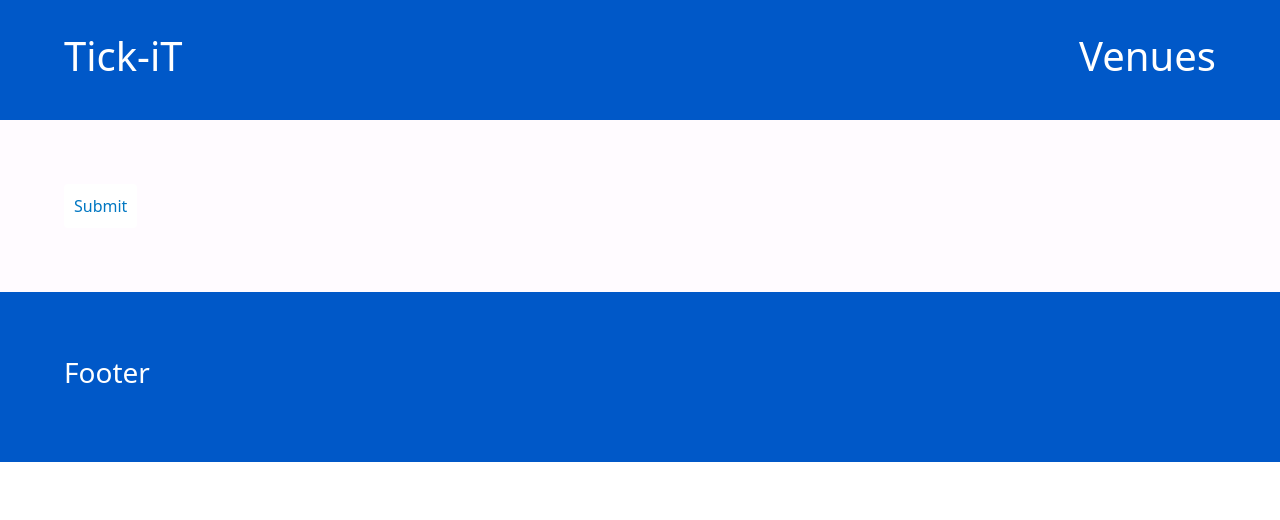
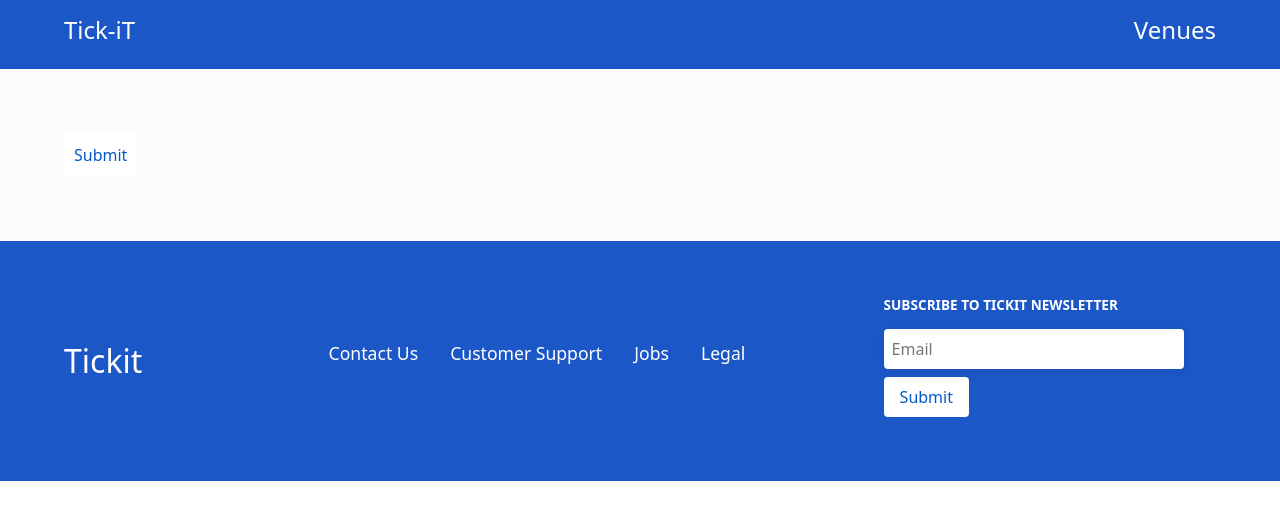
Before and after one commit to austinih/tickit_app_frontend, a React (Create React App) app in the folder tickit/: page /confirmation in a window 1280 px wide. Shown: the top 520 px of the page. Built offline with nearby package versions, Linux system fonts and the light colour scheme.

Commit message:
updated venue-details css

```diff
--- a/tickit/src/components/Footer.jsx
+++ b/tickit/src/components/Footer.jsx
@@ -3,7 +3,21 @@ import '../styles/footer.css'
 export default function Footer() {
     return(
         <div className="footer-container">
-            <h3>Footer</h3>
+            <h3 className="footer-title">Tickit</h3>
+            <div className="links-container">
+            <p>Contact Us</p>
+            <p>Customer Support</p>
+            <p>Jobs</p>
+            <p>Legal</p>
+            </div>
+            <form className="newsletter-form">
+            <div className="newsletter-input-container">
+            <label htmlFor="newsletter-email"></label>
+            <input type="email" id="newsletter-email" name="newsletter-email" placeholder="Email" required />
+            <button>Submit</button>
+            </div>
+
+        </form>
         </div>
     )
 }
--- a/tickit/src/components/VenueDetails.jsx
+++ b/tickit/src/components/VenueDetails.jsx
@@ -27,20 +27,28 @@ export default function VenueDetails() {
         return <h1>Loading, please wait</h1>;}
     return (
         <div>
-
-            <img className="venue-image" src={venue.image_url} alt='Venue Image' style={{width: '500px'}}/>
-            <h1>Upcoming Events at {venue.name} </h1>
+            <div className="venue-header">
+                <div className="venue-info">
+                    <h1>Upcoming Events at {venue.name} </h1>
+                    <h3>{venue.address}</h3>
+                </div>
+                <img className="venue-image" src={venue.image_url} alt='Venue Image' />
+            </div>
             <div className="event-list">
                 {venue.events ? venue.events.map((event) => (
 
                     <div className="events-card">
-                        <h2 >{event.date}</h2>
-                        <h2 >{event.artist}</h2>
-                        <h2 className="event-name">{event.title}</h2>
-                        <h2 >{event.price}</h2>
-                        <h2 >{event.genre}</h2>
-                        <Link to={`/tickets/${event.id}`} key={events.id}><button>Tickets
-                            </button>
+                        <div className="details-box" id="details">
+                            <h3 className="event-date"style={{width:'15vw'}}>{event.date}</h3>
+                            <div style={{width:'30vw'}}>
+                                <h3 >{event.title}</h3>
+                                <h3 className="event-artist">{event.artist}</h3>
+                            </div>
+                            {/* <h2 >{event.price}</h2> */}
+                            <h5 style={{width:'20vw'}}>{event.genre}</h5>
+                        </div>
+                            <Link to={`/tickets/${event.id}`} key={events.id} ><button className="ticket-button">See Tickets
+                                </button>
                             </Link>
 
                     </div>
--- a/tickit/src/styles/css/tokens.css
+++ b/tickit/src/styles/css/tokens.css
@@ -1,87 +1,87 @@
 :root {
-  --md-source: #0066e5;
+  --md-source: #1C57C7;
   /* primary */
   --md-ref-palette-primary0: #000000;
-  --md-ref-palette-primary10: #001944;
-  --md-ref-palette-primary20: #002d6d;
-  --md-ref-palette-primary25: #003783;
-  --md-ref-palette-primary30: #00429a;
-  --md-ref-palette-primary35: #004db1;
-  --md-ref-palette-primary40: #0058c8;
-  --md-ref-palette-primary50: #2071f0;
-  --md-ref-palette-primary60: #548dff;
-  --md-ref-palette-primary70: #84aaff;
-  --md-ref-palette-primary80: #afc6ff;
-  --md-ref-palette-primary90: #d9e2ff;
-  --md-ref-palette-primary95: #edf0ff;
+  --md-ref-palette-primary10: #001848;
+  --md-ref-palette-primary20: #002b73;
+  --md-ref-palette-primary25: #00358a;
+  --md-ref-palette-primary30: #0040a2;
+  --md-ref-palette-primary35: #004aba;
+  --md-ref-palette-primary40: #1c57c7;
+  --md-ref-palette-primary50: #3f71e2;
+  --md-ref-palette-primary60: #5d8cfe;
+  --md-ref-palette-primary70: #89a9ff;
+  --md-ref-palette-primary80: #b2c5ff;
+  --md-ref-palette-primary90: #dae2ff;
+  --md-ref-palette-primary95: #eef0ff;
   --md-ref-palette-primary98: #faf8ff;
   --md-ref-palette-primary99: #fefbff;
   --md-ref-palette-primary100: #ffffff;
   /* secondary */
   --md-ref-palette-secondary0: #000000;
-  --md-ref-palette-secondary10: #002021;
-  --md-ref-palette-secondary20: #003739;
-  --md-ref-palette-secondary25: #004346;
-  --md-ref-palette-secondary30: #004f53;
-  --md-ref-palette-secondary35: #005c60;
-  --md-ref-palette-secondary40: #00696d;
-  --md-ref-palette-secondary50: #00848a;
-  --md-ref-palette-secondary60: #00a1a7;
-  --md-ref-palette-secondary70: #1dbdc4;
-  --md-ref-palette-secondary80: #4cd9e0;
-  --md-ref-palette-secondary90: #6ff6fd;
-  --md-ref-palette-secondary95: #befcff;
-  --md-ref-palette-secondary98: #e6feff;
-  --md-ref-palette-secondary99: #f2ffff;
+  --md-ref-palette-secondary10: #151b2c;
+  --md-ref-palette-secondary20: #2a3042;
+  --md-ref-palette-secondary25: #353b4d;
+  --md-ref-palette-secondary30: #404659;
+  --md-ref-palette-secondary35: #4c5265;
+  --md-ref-palette-secondary40: #585e71;
+  --md-ref-palette-secondary50: #71768b;
+  --md-ref-palette-secondary60: #8a90a5;
+  --md-ref-palette-secondary70: #a5aac1;
+  --md-ref-palette-secondary80: #c0c6dd;
+  --md-ref-palette-secondary90: #dce2f9;
+  --md-ref-palette-secondary95: #eef0ff;
+  --md-ref-palette-secondary98: #faf8ff;
+  --md-ref-palette-secondary99: #fefbff;
   --md-ref-palette-secondary100: #ffffff;
   /* tertiary */
   --md-ref-palette-tertiary0: #000000;
-  --md-ref-palette-tertiary10: #360f00;
-  --md-ref-palette-tertiary20: #591d00;
-  --md-ref-palette-tertiary25: #6b2500;
-  --md-ref-palette-tertiary30: #7b2f08;
-  --md-ref-palette-tertiary35: #8a3a13;
-  --md-ref-palette-tertiary40: #99461e;
-  --md-ref-palette-tertiary50: #b95d34;
-  --md-ref-palette-tertiary60: #d9764b;
-  --md-ref-palette-tertiary70: #f98f62;
-  --md-ref-palette-tertiary80: #ffb597;
-  --md-ref-palette-tertiary90: #ffdbcd;
-  --md-ref-palette-tertiary95: #ffede7;
-  --md-ref-palette-tertiary98: #fff8f6;
+  --md-ref-palette-tertiary10: #2b122b;
+  --md-ref-palette-tertiary20: #422741;
+  --md-ref-palette-tertiary25: #4e324d;
+  --md-ref-palette-tertiary30: #5a3d59;
+  --md-ref-palette-tertiary35: #664965;
+  --md-ref-palette-tertiary40: #735471;
+  --md-ref-palette-tertiary50: #8d6d8b;
+  --md-ref-palette-tertiary60: #a886a5;
+  --md-ref-palette-tertiary70: #c4a0c0;
+  --md-ref-palette-tertiary80: #e1bbdc;
+  --md-ref-palette-tertiary90: #fed7f9;
+  --md-ref-palette-tertiary95: #ffebfa;
+  --md-ref-palette-tertiary98: #fff7fa;
   --md-ref-palette-tertiary99: #fffbff;
   --md-ref-palette-tertiary100: #ffffff;
   /* neutral */
   --md-ref-palette-neutral0: #000000;
-  --md-ref-palette-neutral10: #311300;
-  --md-ref-palette-neutral20: #512400;
-  --md-ref-palette-neutral25: #612d00;
-  --md-ref-palette-neutral30: #733600;
-  --md-ref-palette-neutral35: #843f00;
-  --md-ref-palette-neutral40: #954906;
-  --md-ref-palette-neutral50: #b46121;
-  --md-ref-palette-neutral60: #d47a38;
-  --md-ref-palette-neutral70: #f4944f;
-  --md-ref-palette-neutral80: #ffb687;
-  --md-ref-palette-neutral90: #ffdbc7;
-  --md-ref-palette-neutral95: #ffede4;
-  --md-ref-palette-neutral98: #fff8f5;
-  --md-ref-palette-neutral99: #fffbff;
+  --md-ref-palette-neutral10: #1b1b1f;
+  --md-ref-palette-neutral20: #303034;
+  --md-ref-palette-neutral25: #3b3b3f;
+  --md-ref-palette-neutral30: #46464a;
+  --md-ref-palette-neutral35: #525256;
+  --md-ref-palette-neutral40: #5e5e62;
+  --md-ref-palette-neutral50: #77777a;
+  --md-ref-palette-neutral60: #919094;
+  --md-ref-palette-neutral70: #acaaaf;
+  --md-ref-palette-neutral80: #c7c6ca;
+  --md-ref-palette-neutral90: #e4e2e6;
+  --md-ref-palette-neutral95: #f2f0f4;
+  --md-ref-palette-neutral98: #fbf8fd;
+  --md-ref-palette-neutral99: #fefbff;
   --md-ref-palette-neutral100: #ffffff;
   /* neutral-variant */
   --md-ref-palette-neutral-variant0: #000000;
   --md-ref-palette-neutral-variant10: #191b23;
   --md-ref-palette-neutral-variant20: #2e3038;
   --md-ref-palette-neutral-variant25: #393b43;
-  --md-ref-palette-neutral-variant30: #44464f;
+  --md-ref-palette-neutral-variant30: #45464f;
   --md-ref-palette-neutral-variant35: #50525a;
   --md-ref-palette-neutral-variant40: #5c5e67;
   --md-ref-palette-neutral-variant50: #757780;
-  --md-ref-palette-neutral-variant60: #8f9099;
-  --md-ref-palette-neutral-variant70: #a9abb4;
+  --md-ref-palette-neutral-variant60: #8f909a;
+  --md-ref-palette-neutral-variant70: #aaaab4;
   --md-ref-palette-neutral-variant80: #c5c6d0;
   --md-ref-palette-neutral-variant90: #e1e2ec;
-  --md-ref-palette-neutral-variant95: #eff0fa;
+  --md-ref-palette-neutral-variant95: #f0f0fa;
   --md-ref-palette-neutral-variant98: #faf8ff;
   --md-ref-palette-neutral-variant99: #fefbff;
   --md-ref-palette-neutral-variant100: #ffffff;
@@ -103,70 +103,67 @@
   --md-ref-palette-error99: #fffbff;
   --md-ref-palette-error100: #ffffff;
   /* light */
-  --md-sys-color-primary-light: #0058c8;
+  --md-sys-color-primary-light: #1c57c7;
   --md-sys-color-on-primary-light: #ffffff;
-  --md-sys-color-primary-container-light: #d9e2ff;
-  --md-sys-color-on-primary-container-light: #001944;
-  --md-sys-color-secondary-light: #00696d;
+  --md-sys-color-primary-container-light: #dae2ff;
+  --md-sys-color-on-primary-container-light: #001848;
+  --md-sys-color-secondary-light: #585e71;
   --md-sys-color-on-secondary-light: #ffffff;
-  --md-sys-color-secondary-container-light: #6ff6fd;
-  --md-sys-color-on-secondary-container-light: #002021;
-  --md-sys-color-tertiary-light: #99461e;
+  --md-sys-color-secondary-container-light: #dce2f9;
+  --md-sys-color-on-secondary-container-light: #151b2c;
+  --md-sys-color-tertiary-light: #735471;
   --md-sys-color-on-tertiary-light: #ffffff;
-  --md-sys-color-tertiary-container-light: #ffdbcd;
-  --md-sys-color-on-tertiary-container-light: #360f00;
+  --md-sys-color-tertiary-container-light: #fed7f9;
+  --md-sys-color-on-tertiary-container-light: #2b122b;
   --md-sys-color-error-light: #ba1a1a;
   --md-sys-color-error-container-light: #ffdad6;
   --md-sys-color-on-error-light: #ffffff;
   --md-sys-color-on-error-container-light: #410002;
-  --md-sys-color-background-light: #fffbff;
-  --md-sys-color-on-background-light: #311300;
-  --md-sys-color-surface-light: #fffbff;
-  --md-sys-color-on-surface-light: #311300;
+  --md-sys-color-background-light: #fefbff;
+  --md-sys-color-on-background-light: #1b1b1f;
+  --md-sys-color-surface-light: #fefbff;
+  --md-sys-color-on-surface-light: #1b1b1f;
   --md-sys-color-surface-variant-light: #e1e2ec;
-  --md-sys-color-on-surface-variant-light: #44464f;
+  --md-sys-color-on-surface-variant-light: #45464f;
   --md-sys-color-outline-light: #757780;
-  --md-sys-color-inverse-on-surface-light: #ffede4;
-  --md-sys-color-inverse-surface-light: #512400;
-  --md-sys-color-inverse-primary-light: #afc6ff;
+  --md-sys-color-inverse-on-surface-light: #f2f0f4;
+  --md-sys-color-inverse-surface-light: #303034;
+  --md-sys-color-inverse-primary-light: #b2c5ff;
   --md-sys-color-shadow-light: #000000;
-  --md-sys-color-surface-tint-light: #0058c8;
+  --md-sys-color-surface-tint-light: #1c57c7;
   --md-sys-color-outline-variant-light: #c5c6d0;
   --md-sys-color-scrim-light: #000000;
   /* dark */
-  --md-sys-color-primary-dark: #afc6ff;
-  --md-sys-color-on-primary-dark: #002d6d;
-  --md-sys-color-primary-container-dark: #00429a;
-  --md-sys-color-on-primary-container-dark: #d9e2ff;
-  --md-sys-color-secondary-dark: #4cd9e0;
-  --md-sys-color-on-secondary-dark: #003739;
-  --md-sys-color-secondary-container-dark: #004f53;
-  --md-sys-color-on-secondary-container-dark: #6ff6fd;
-  --md-sys-color-tertiary-dark: #ffb597;
-  --md-sys-color-on-tertiary-dark: #591d00;
-  --md-sys-color-tertiary-container-dark: #7b2f08;
-  --md-sys-color-on-tertiary-container-dark: #ffdbcd;
+  --md-sys-color-primary-dark: #b2c5ff;
+  --md-sys-color-on-primary-dark: #002b73;
+  --md-sys-color-primary-container-dark: #0040a2;
+  --md-sys-color-on-primary-container-dark: #dae2ff;
+  --md-sys-color-secondary-dark: #c0c6dd;
+  --md-sys-color-on-secondary-dark: #2a3042;
+  --md-sys-color-secondary-container-dark: #404659;
+  --md-sys-color-on-secondary-container-dark: #dce2f9;
+  --md-sys-color-tertiary-dark: #e1bbdc;
+  --md-sys-color-on-tertiary-dark: #422741;
+  --md-sys-color-tertiary-container-dark: #5a3d59;
+  --md-sys-color-on-tertiary-container-dark: #fed7f9;
   --md-sys-color-error-dark: #ffb4ab;
   --md-sys-color-error-container-dark: #93000a;
   --md-sys-color-on-error-dark: #690005;
   --md-sys-color-on-error-container-dark: #ffdad6;
-  --md-sys-color-background-dark: #311300;
-  --md-sys-color-on-background-dark: #ffdbc7;
-  --md-sys-color-surface-dark: #311300;
-  --md-sys-color-on-surface-dark: #ffdbc7;
-  --md-sys-color-surface-variant-dark: #44464f;
+  --md-sys-color-background-dark: #1b1b1f;
+  --md-sys-color-on-background-dark: #e4e2e6;
+  --md-sys-color-surface-dark: #1b1b1f;
+  --md-sys-color-on-surface-dark: #e4e2e6;
+  --md-sys-color-surface-variant-dark: #45464f;
   --md-sys-color-on-surface-variant-dark: #c5c6d0;
-  --md-sys-color-outline-dark: #8f9099;
-  --md-sys-color-inverse-on-surface-dark: #311300;
-  --md-sys-color-inverse-surface-dark: #ffdbc7;
-  --md-sys-color-inverse-primary-dark: #0058c8;
+  --md-sys-color-outline-dark: #8f909a;
+  --md-sys-color-inverse-on-surface-dark: #1b1b1f;
+  --md-sys-color-inverse-surface-dark: #e4e2e6;
+  --md-sys-color-inverse-primary-dark: #1c57c7;
   --md-sys-color-shadow-dark: #000000;
-  --md-sys-color-surface-tint-dark: #afc6ff;
-  --md-sys-color-outline-variant-dark: #44464f;
+  --md-sys-color-surface-tint-dark: #b2c5ff;
+  --md-sys-color-outline-variant-dark: #45464f;
   --md-sys-color-scrim-dark: #000000;
-  /* Custom Colors */
-  --md-custom-color-Custom-Color-1: #E1FCFD;
-  --md-custom-color-Custom-Color-2: #394F8A;
   /* display - large */
   --md-sys-typescale-display-large-font-family-name: Roboto;
   --md-sys-typescale-display-large-font-family-style: Regular;
--- a/tickit/src/styles/footer.css
+++ b/tickit/src/styles/footer.css
@@ -2,7 +2,98 @@
   background-color: var(--md-sys-color-primary);
   color: var(--md-sys-color-on-primary);
   display: flex;
-    flex-direction: column;
+  flex-direction: row;
+  justify-content: space-between;
+  align-items: center;
   gap: 4rem;
   padding: 4rem;
 }
+
+.links-container {
+  display: flex;
+  flex-direction: row;
+  justify-content: center;
+  align-items: center;
+  gap: 2rem;
+  margin-left: 3rem;
+}
+
+.footer-container h3 {
+  margin: 0;
+  font-size: 2rem;
+
+}
+
+h3 {
+  margin: 0;
+}
+
+p {
+
+  font-size: 1.1rem;
+}
+
+.newsletter-form {
+  display: flex;
+  flex-direction: column;
+  align-items: center;
+}
+
+.newsletter-form label {
+  margin-bottom: 0.5rem;
+}
+
+.newsletter-form input {
+  padding: 0.25rem;
+  border-radius: 0.25rem;
+  border: none;
+  box-shadow: 0px 2px 6px rgba(0, 0, 0, 0.1);
+}
+
+.newsletter-form button {
+  margin-top: 0.5rem;
+  background-color: #ffffff;
+  color:#0358C8;
+  border: none;
+  border-radius: 4px;
+  padding: 0.25rem 0.5rem;
+  cursor: pointer;
+}
+
+.newsletter-form label,
+.newsletter-form input {
+  width: 100%;
+  max-width: 300px;
+}
+
+.newsletter-form label {
+  position: relative;
+}
+
+.newsletter-input-container input {
+  flex: 1;
+  padding: 0.5rem;
+  border-radius: 0.25rem;
+  border: none;
+  box-shadow: 0px 2px 6px rgba(0, 0, 0, 0.1);
+}
+
+.newsletter-form label::before {
+  content: "Subscribe to Tickit Newsletter";
+  position: absolute;
+  top: -1.25rem;
+  left: 0;
+  font-size: 0.85rem;
+  font-weight: bold;
+  text-transform: uppercase;
+}
+
+
+.newsletter-input-container button {
+  background-color: #ffffff;
+  color: #0358C8;
+  border: none;
+  border-radius: 4px;
+  padding: 0.5rem 1rem;
+  cursor: pointer;
+}
--- a/tickit/src/styles/header.css
+++ b/tickit/src/styles/header.css
@@ -7,7 +7,7 @@
     flex-direction: row;
     justify-content: space-between;
     align-items: center;
-    padding: 2rem 4rem;
+    padding: 1rem 4rem;
   }
 .link {
   text-decoration: none;
--- a/tickit/src/styles/main.css
+++ b/tickit/src/styles/main.css
@@ -20,7 +20,7 @@
 
 }
 
-.img-caption {
+.img-caption-one {
   position: absolute;
   bottom: 0;
   left: 0;
--- a/tickit/src/styles/tickets.css
+++ b/tickit/src/styles/tickets.css
@@ -1,21 +1,47 @@
-.form-container {
+.details-container {
   display: flex;
-  justify-content: center;
+  justify-content: space-between;
   align-items: center;
-  height: 60vh;
+  margin-bottom: 1rem;
+  text-align: center;
 }
+
+.event-details-container,
+.event-price-container {
+  display: flex;
+  flex-direction: row;
+  align-items: center;
+}
+
+.event-details,
+.event-price {
+  margin: 0;
+  line-height: 1.5;
+  font-size: 1.2rem;
+  font-weight: bold;
+  flex-basis: 50%;
+}
+
 .form-container {
   display: flex;
   justify-content: center;
   align-items: center;
   height: 100vh;
+  flex-wrap: wrap;
 }
 
 .card {
-  background-color: #0077c2;
+  background-color: #0358C8;
   border-radius: 10px;
   padding: 50px;
   box-shadow: 0px 2px 6px rgba(0, 0, 0, 0.1);
+  margin: 0 1rem;
+  max-width: 500px;
+}
+
+h1 {
+  font-size: 1.5rem;
+  display: inline-block;
 }
 
 .label {
@@ -33,34 +59,14 @@
 
 .submit-btn {
   background-color: #ffffff;
-  color: #0077c2;
+  color: #0358C8;
   border: none;
   border-radius: 4px;
   padding: 10px;
   cursor: pointer;
 }
+
 .input-wrapper {
   margin-right: 15px;
+  flex-basis: 50%;
 }
-
-p {
-  margin: 0.5rem 0;
-  line-height: 1.5;
-  font-size: 1.2rem;
-  font-weight: bold;
-}
-
-.venue-info {
-  display: flex;
-  flex-direction: column;
-  justify-content: center;
-  align-items: center;
-  text-align: center;
-}
-
-.details-container {
-  display: flex;
-  flex-wrap: wrap;
-  justify-content: space-between;
-  align-items: center;
-}
--- a/tickit/src/styles/venueDetails.css
+++ b/tickit/src/styles/venueDetails.css
@@ -0,0 +1,62 @@
+.venue-header {
+    display: flex;
+    flex-direction: row;
+    justify-content: space-around;
+    align-items: center;
+    padding: 0 3rem 2rem 3rem;
+    margin-top: -2rem;
+}
+.venue-info {
+    display: block;
+    /* margin-left: -1rem; */
+    text-align: left;
+}
+.venue-image {
+    width: 20%;
+    /* height: 15%; */
+    object-fit: cover;
+    border-radius: 1rem;
+    /* margin-right: -1rem; */
+}
+
+.event-list {
+    display: flex;
+    flex-direction: column;
+    padding: 1rem;
+}
+
+.events-card {
+    display: flex;
+    flex-direction: row;
+    justify-content: space-between;
+    align-items: center;
+    border-bottom: 1px solid gray;
+    padding: 1rem;
+}
+.details-box {
+    display: flex;
+    flex-direction: row;
+    justify-content: space-between;
+    width: 75vw;
+    padding: 10px;
+    border-radius: 10px;
+}
+.details-box:hover {
+    background-color: var(--md-sys-color-primary-container);
+}
+.event-date {
+    color: #904DBA;
+}
+.event-artist {
+    color: var(--md-sys-color-outline);
+    font-weight: normal;
+}
+.ticket-button {
+    background-color: var(--md-sys-color-primary);
+    color: var(--md-sys-color-on-primary);
+    border: none;
+    border-radius: 4px;
+    padding: 10px;
+    cursor: pointer;
+
+}
--- a/tickit/src/styles/venues.css
+++ b/tickit/src/styles/venues.css
@@ -1,7 +1,43 @@
 .venue-list{
-display: flex;
-flex-wrap: wrap;
-justify-content: center;
+    display: flex;
+    flex-wrap: wrap;
+    justify-content: center;
+}
+
+.venue-card {
+    color: var(--md-sys-color-on-primary);
+    padding: 1rem;
+    display: flex;
+    margin: 0 2rem 2rem 2rem;
+    flex-direction: column;
+    width: 400px;
+    height: 300px;
+    background-size: cover;
+    border-radius: 1rem;
+    background-size: cover;
+    background-repeat: no-repeat;
+    box-shadow: 0 2px 5px rgba(0,0,0,0.1);
+    position: relative;
+
+}
+
+.img-caption {
+    position: absolute;
+    bottom: 0;
+    left: 0;
+    right: 0;
+    background-color: rgba(0, 0, 0, 0.5);
+    color: #fff;
+    border-radius: 5px;
+    border: 0.5px solid rgba(255, 255, 255, 0.3);
+    font-size: 12px;
+    backdrop-filter: blur(7px);
+    margin-top: 11rem;
+    width: 100%
+  }
+.venue-card:hover {
+    transition: transform 0.3s ease, box-shadow 0.3s ease;
+    transform: scale(1.1)
 }
 
 .venue-card {
```
Also changed, not shown: tickit/src/components/Main.jsx (line endings or trailing spaces). Lines whose indentation alone changed are shown as unchanged.
